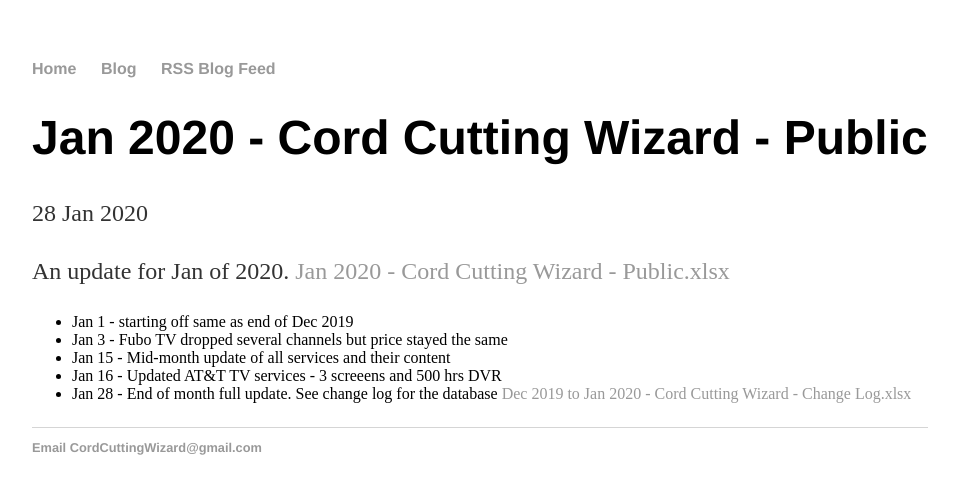
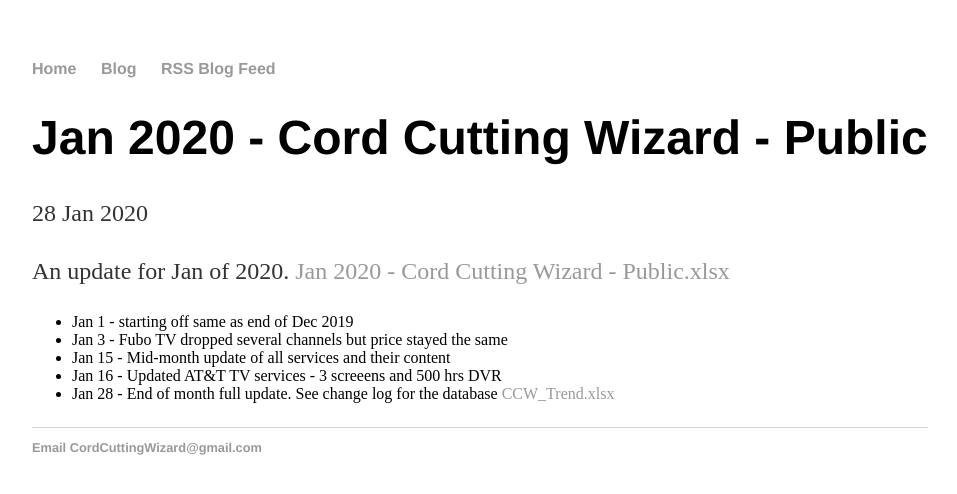
Before and after one commit to wjhladik/wjhladik.github.io, a Jekyll site: the page built from _posts/2020-01-28-Jan-2020-Cord-Cutting-Wizard-Public.md, in a window 1280 px wide. Shown: the top 494 px of the page, without its empty margins (160-1117 px from the left). Built offline with Jekyll 4.4.1, drawn with Linux system fonts in a browser that asks for light colours.

Commit message:
Update 2020-01-28-Jan-2020-Cord-Cutting-Wizard-Public.md

```diff
--- a/_posts/2020-01-28-Jan-2020-Cord-Cutting-Wizard-Public.md
+++ b/_posts/2020-01-28-Jan-2020-Cord-Cutting-Wizard-Public.md
@@ -10,4 +10,4 @@
       <li>Jan 3 - Fubo TV dropped several channels but price stayed the same
       <li>Jan 15 - Mid-month update of all services and their content
       <li>Jan 16 - Updated AT&T TV services - 3 screeens and 500 hrs DVR
-      <li>Jan 28 - End of month full update. See change log for the database <a href="/Dec 2019 to Jan 2020 - Cord Cutting Wizard - Change Log.xlsx">Dec 2019 to Jan 2020 - Cord Cutting Wizard - Change Log.xlsx</a>
+      <li>Jan 28 - End of month full update. See change log for the database <a href="/CCW_Trend.xlsx">CCW_Trend.xlsx</a>
```
